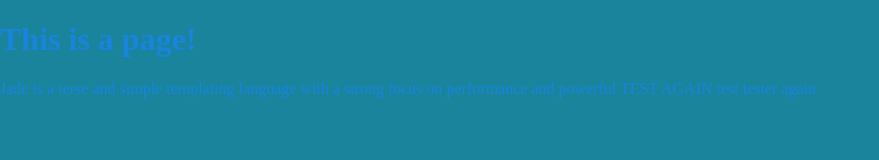
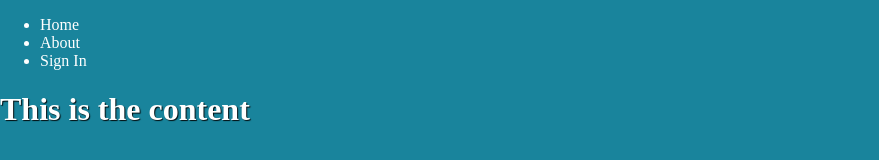
Before and after one commit to mattjared/npm-static, a plain HTML site: page index.html in a window 1280 px wide. Shown: the whole page, without its empty margins (0-879 px from the left). Drawn offline with Linux system fonts and the light colour scheme.

Commit message:
structure tweaks, jade partials, watch command

```diff
--- a/css/main.css
+++ /dev/null
@@ -1,4 +0,0 @@
-body {
-  margin: 0;
-  background-color: #19849c;
-  color: #1984dd; }
--- a/index.html
+++ b/index.html
@@ -1 +1 @@
-<!DOCTYPE html><html lang="en"><head><title></title><link href="css/main.css" rel="stylesheet"></head><body><h1>This is a page!</h1><p>Jade is a terse and simple templating language with a strong focus on performance and powerful TEST AGAIN test tester again</p></body></html>
+<!DOCTYPE html><html lang="en"><head><title>Article Title</title><link href="style.css" rel="stylesheet"></head><body><ul class="nav"><li>Home</li><li>About</li><li>Sign In</li></ul><h1>This is the content</h1></body><script type="text/javascript" src="script.js"></script></html>
--- /dev/null
+++ b/script.js
@@ -0,0 +1 @@
+var thing="hello";if(thing.length>7){console.log(thing)}else{console.log("goodbye")}
--- /dev/null
+++ b/style.css
@@ -0,0 +1 @@
+body{margin:0;background-color:#19849c;color:white}h1,p{text-shadow:1px 1px 1px rgba(0,0,0,0.9)}
```
